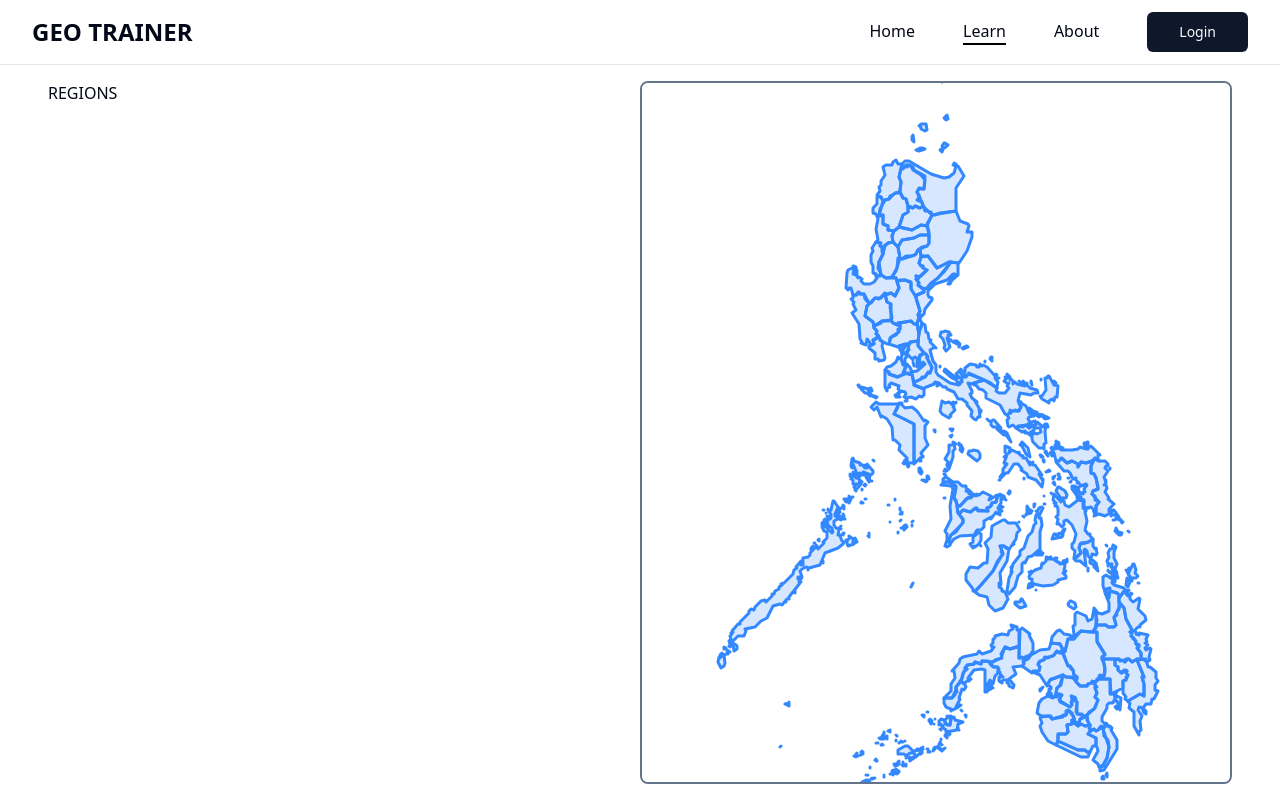
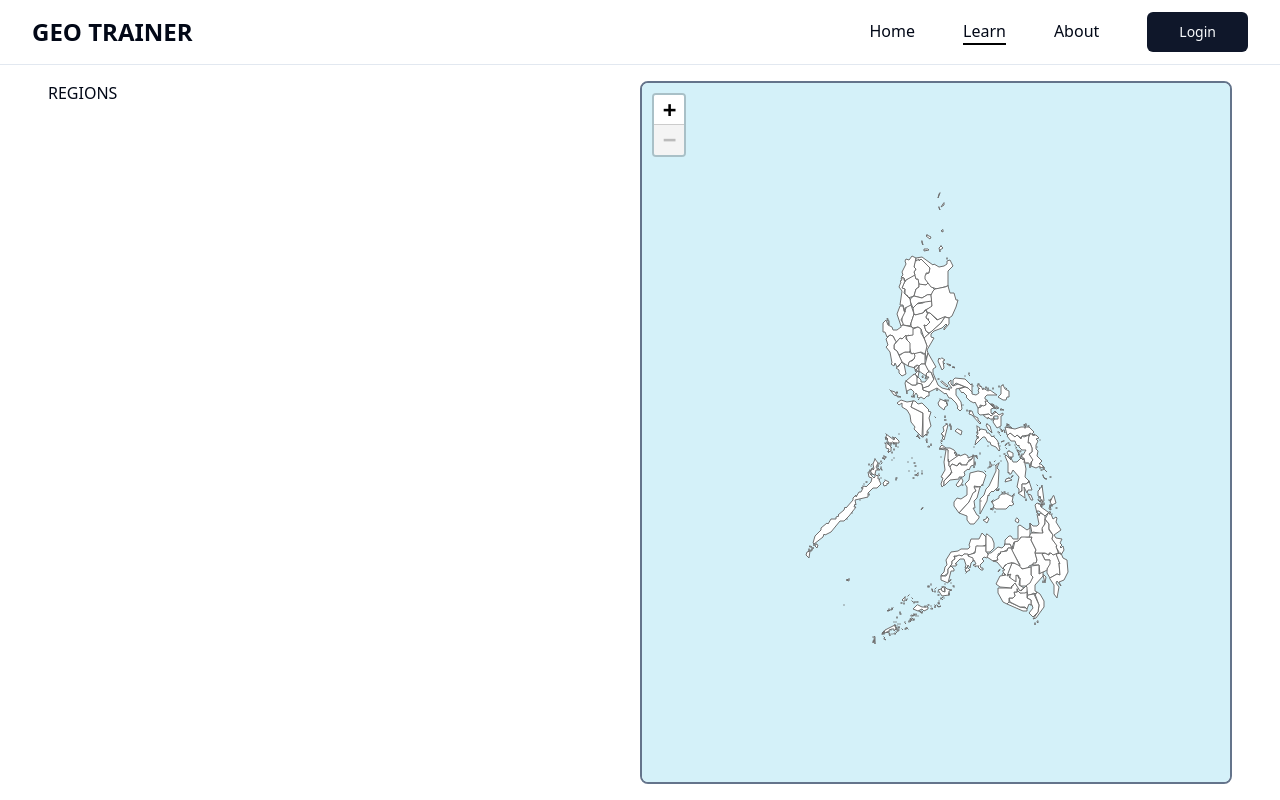
Before and after one commit to Sanjero20/geo-trainer, a Next.js app: page /learn in a window 1280 px wide. Built offline with nearby package versions, Linux system fonts and the light colour scheme.

Commit message:
Add map hover interaction

```diff
--- a/src/components/GeoMap.tsx
+++ b/src/components/GeoMap.tsx
@@ -1,33 +1,73 @@
 "use client";
+
+import { useCallback } from "react";
+import { MapContainer, GeoJSON } from "react-leaflet";
+import { LUZON, MINDANAO, VISAYAS } from "@/data/regions";
+import { LatLngBoundsExpression, Layer, LeafletMouseEvent } from "leaflet";
 
 import "leaflet/dist/leaflet.css";
 
-import { MapContainer, GeoJSON } from "react-leaflet";
-import { LUZON, MINDANAO, VISAYAS } from "@/data/regions";
+const defaultStyles = {
+  color: "#6e6e6e",
+  fillColor: "white",
+  fillOpacity: "white",
+  dashArray: "",
+  weight: 1,
+};
 
-const GeoMap = () => {
+const philippinesBoundary: LatLngBoundsExpression = [
+  [4.277256, 122.416079],
+  [21.33895, 121.721292],
+  [3.086835, 116.133513],
+  [13.5145, 127.301521],
+];
+
+function GeoMap() {
+  const highlightFeature = useCallback((e: LeafletMouseEvent) => {
+    const layer = e.target;
+    layer.setStyle({
+      fillColor: "#37cc37",
+      fillOpacity: "1",
+    });
+  }, []);
+
+  const resetStyles = useCallback((e: LeafletMouseEvent) => {
+    e.target.setStyle(defaultStyles);
+  }, []);
+
+  const onEachFeature = useCallback(
+    (feature: any, layer: Layer) => {
+      layer.on({
+        click: highlightFeature,
+        mouseover: highlightFeature,
+        mouseout: resetStyles,
+      });
+    },
+    // eslint-disable-next-line react-hooks/exhaustive-deps
+    [],
+  );
+
   return (
     <MapContainer
-      className="h-full w-full"
+      className="h-full w-full bg-sky-200"
       center={[12.8797, 121.774]}
       zoom={5}
-      zoomControl={false}
-      minZoom={6}
+      minZoom={5.25}
       maxZoom={8}
-      maxBounds={[
-        [4.277256, 122.416079],
-        [21.33895, 121.721292],
-        [3.086835, 116.133513],
-        [13.5145, 127.301521],
-      ]}
+      maxBounds={philippinesBoundary}
+      style={{ background: "#d4f1f9" }}
       attributionControl={false}
-      style={{ background: "white" }}
     >
       {[...LUZON, ...VISAYAS, ...MINDANAO].map((region, index) => (
-        <GeoJSON data={region as any} key={index} />
+        <GeoJSON
+          key={index}
+          data={region as any}
+          onEachFeature={onEachFeature}
+          style={(feature: any) => defaultStyles as any}
+        />
       ))}
     </MapContainer>
   );
-};
+}
 
 export default GeoMap;
```
